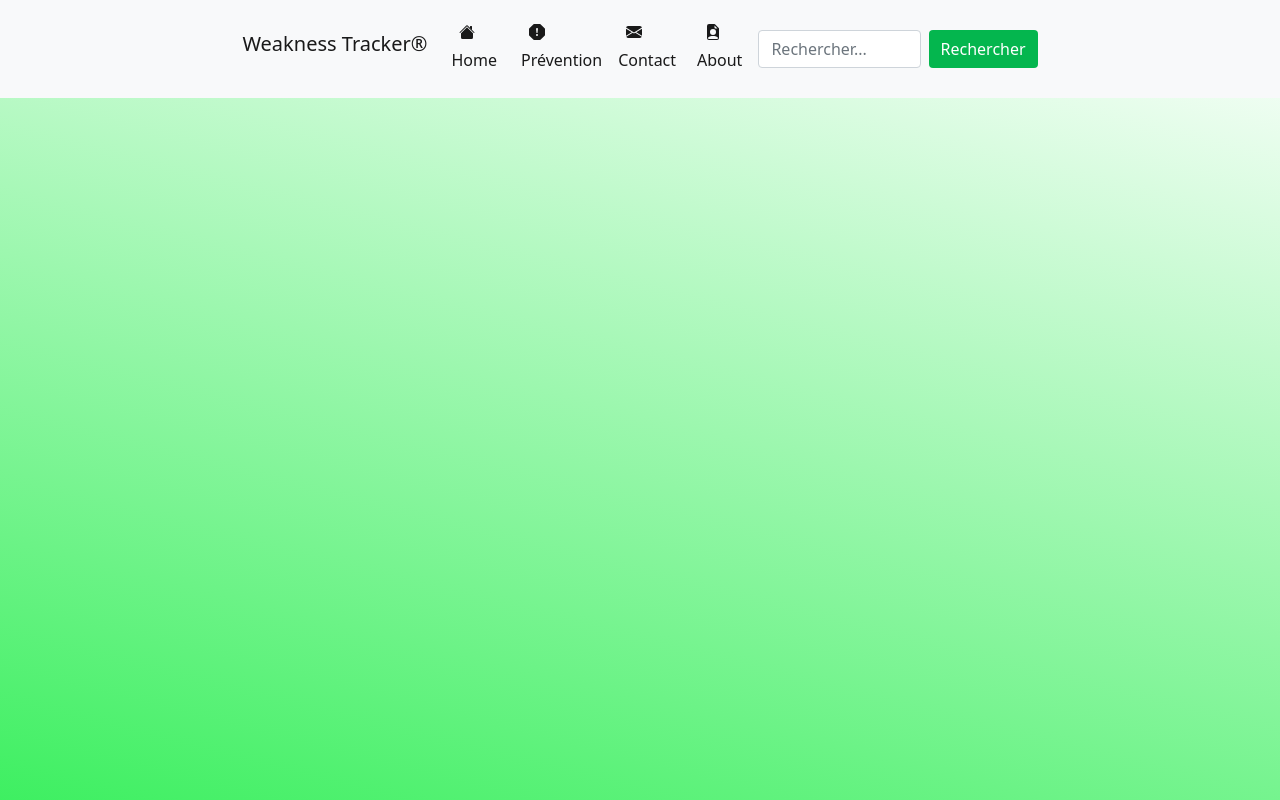
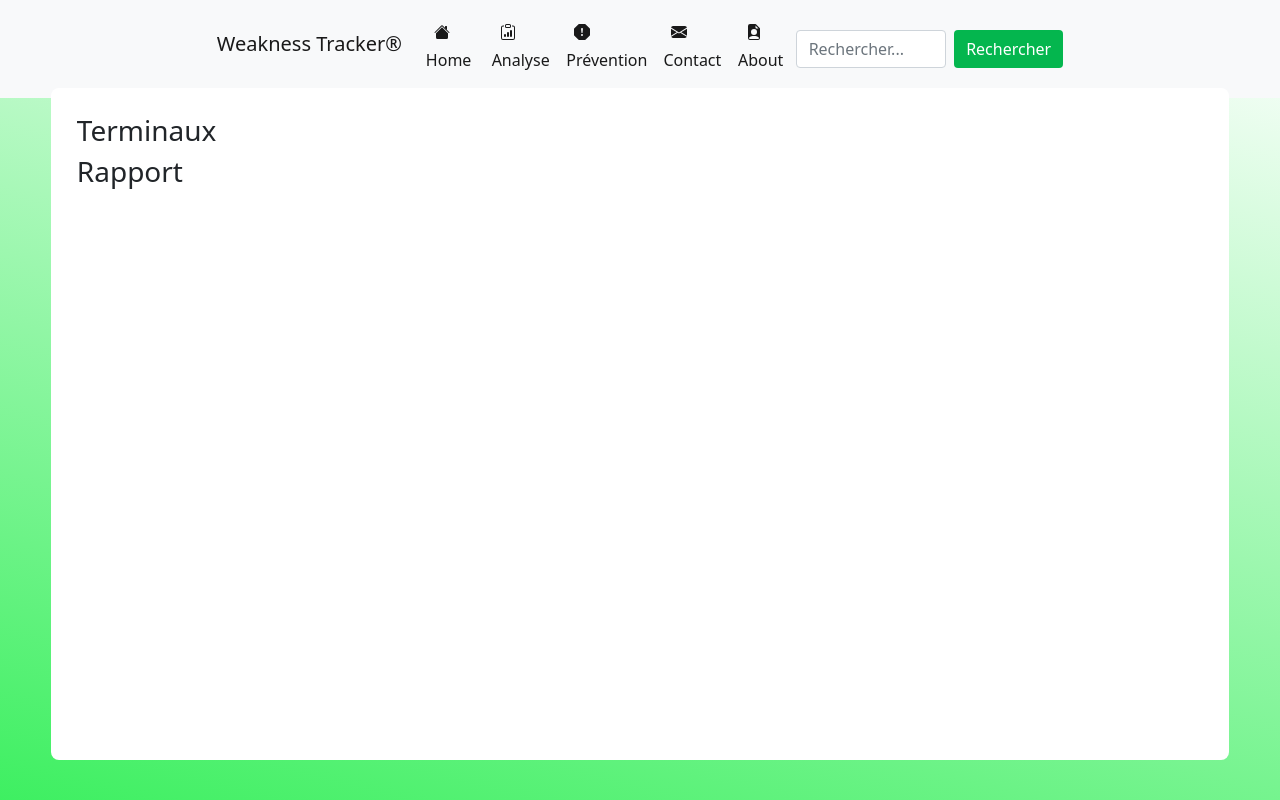
Before and after one commit to 4DM1NUS3R/Weakness-Tracker, a React (Create React App) app: page /Analyse in a window 1280 px wide. Built offline with nearby package versions, Linux system fonts and the light colour scheme.

Commit message:
route analyse

```diff
--- a/src/App.js
+++ b/src/App.js
@@ -7,6 +7,7 @@ import About from './Pages/About';
 import Contact from './Pages/Contact';
 import Navigation from './Pages/Navigation';
 import Prevention from './Pages/Prevention';
+import Analyse from './Pages/analyse';
 
 import { BrowserRouter as Router, Route} from 'react-router-dom';
 
@@ -21,6 +22,7 @@ function App() {
         <Route path="/Prevention" exact component={Prevention}/>
         <Route path="/About" exact component={About} />
         <Route path="/Contact" exact component={Contact} />
+        <Route path="/Analyse" exact component={Analyse} />
 
 
 
--- a/src/Pages/Navigation.js
+++ b/src/Pages/Navigation.js
@@ -7,7 +7,7 @@ function Navigation(){
 
     return(
         <nav class="navbar navbar-expand-lg navbar-light bg-light">
-            <div class="container-fluid" style={{marginLeft: '18%', marginRight: '18%',display: 'flex' }}>
+            <div class="container-fluid" style={{marginLeft: '16%', marginRight: '16%',display: 'flex' }}>
                 <Link to = "/"><a class="navbar-brand" href="#">Weakness Tracker®</a>  </Link>
                 <button class="navbar-toggler" type="button" data-bs-toggle="collapse" data-bs-target="#navbarTogglerDemo02" aria-controls="navbarTogglerDemo02" aria-expanded="false" aria-label="Toggle navigation">
                     <span class="navbar-toggler-icon"></span>
@@ -26,6 +26,17 @@ function Navigation(){
 
                                 Home
                             </li>
+                        </Link>
+
+                        <Link to = "/Analyse" >
+                            <li class="nav-link active" >
+                                <svg xmlns="http://www.w3.org/2000/svg" width="16" height="16" fill="currentColor" class="bi bi-clipboard-data m-2" viewBox="0 0 16 16">
+                                    <path d="M4 11a1 1 0 1 1 2 0v1a1 1 0 1 1-2 0v-1zm6-4a1 1 0 1 1 2 0v5a1 1 0 1 1-2 0V7zM7 9a1 1 0 0 1 2 0v3a1 1 0 1 1-2 0V9z"/>
+                                    <path d="M4 1.5H3a2 2 0 0 0-2 2V14a2 2 0 0 0 2 2h10a2 2 0 0 0 2-2V3.5a2 2 0 0 0-2-2h-1v1h1a1 1 0 0 1 1 1V14a1 1 0 0 1-1 1H3a1 1 0 0 1-1-1V3.5a1 1 0 0 1 1-1h1v-1z"/>
+                                    <path d="M9.5 1a.5.5 0 0 1 .5.5v1a.5.5 0 0 1-.5.5h-3a.5.5 0 0 1-.5-.5v-1a.5.5 0 0 1 .5-.5h3zm-3-1A1.5 1.5 0 0 0 5 1.5v1A1.5 1.5 0 0 0 6.5 4h3A1.5 1.5 0 0 0 11 2.5v-1A1.5 1.5 0 0 0 9.5 0h-3z"/>
+                                </svg>
+
+                            Analyse </li>
                         </Link>
 
                         <Link to = "/Prevention" >
--- /dev/null
+++ b/src/Pages/analyse.css
@@ -0,0 +1,32 @@
+body {
+  background: rgb(9, 235, 54);
+  background: linear-gradient(
+    14deg,
+    rgba(9, 235, 54, 0.785049053801208) 0%,
+    rgba(255, 255, 255, 1) 100%
+  );
+}
+
+html,
+body {
+  height: 100%;
+}
+
+.bocal {
+  border-radius: 8px;
+  background-color: white;
+
+  position: fixed;
+  top: 11%;
+  bottom: 5%;
+  left: 4%;
+  right: 4%;
+
+  padding: 2%;
+
+  overflow-x: hidden;
+  overflow-y: auto;
+
+  display: flex;
+  justify-content: space-between;
+}
--- /dev/null
+++ b/src/Pages/analyse.js
@@ -0,0 +1,40 @@
+import React from 'react';
+import styles from './analyse.css';
+
+function Analyse() {
+
+    return (
+        <div className="page">
+
+            <div className="bocal">
+                <div className="elementAnalyse">
+                    <div>
+                        <h3>
+                            Terminaux
+                        </h3>
+
+                        <div>
+
+
+                        </div>
+
+
+                    </div>
+
+
+                    <div>
+                        <h3>
+                            Rapport
+                        </h3>
+
+                        <p> </p>
+                    </div>
+
+                </div>
+            </div>
+
+        </div>
+    )
+}
+
+export default Analyse;
```
